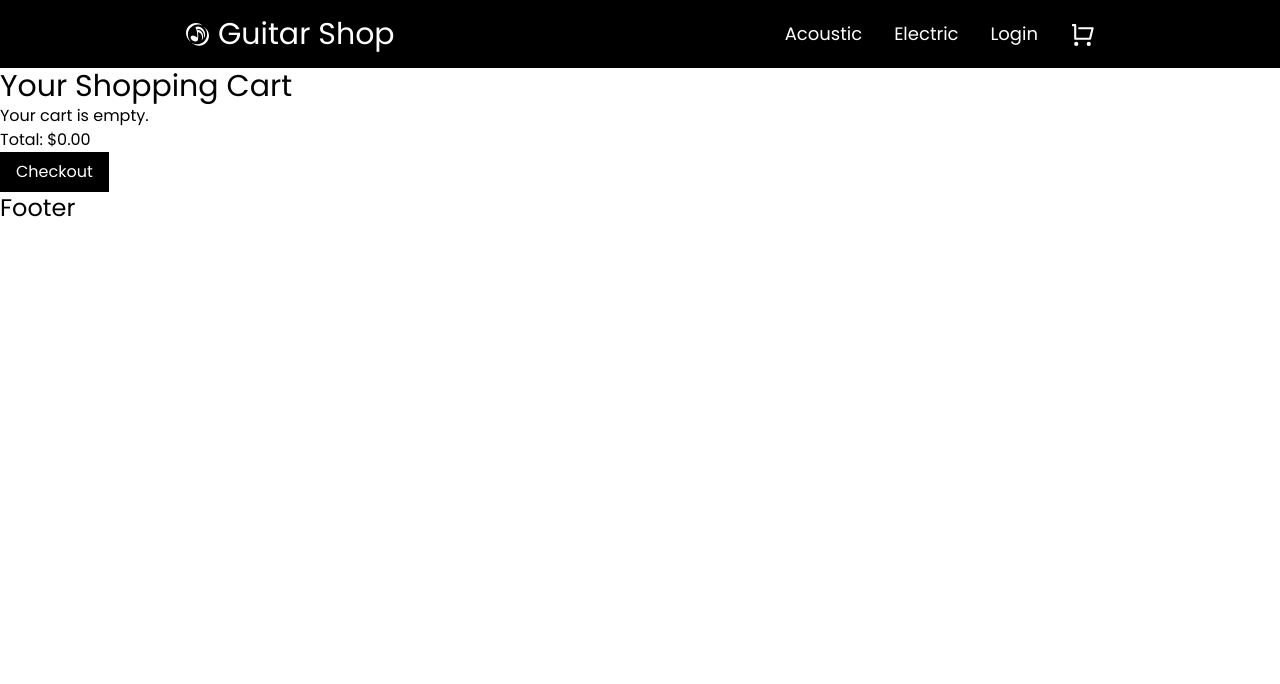
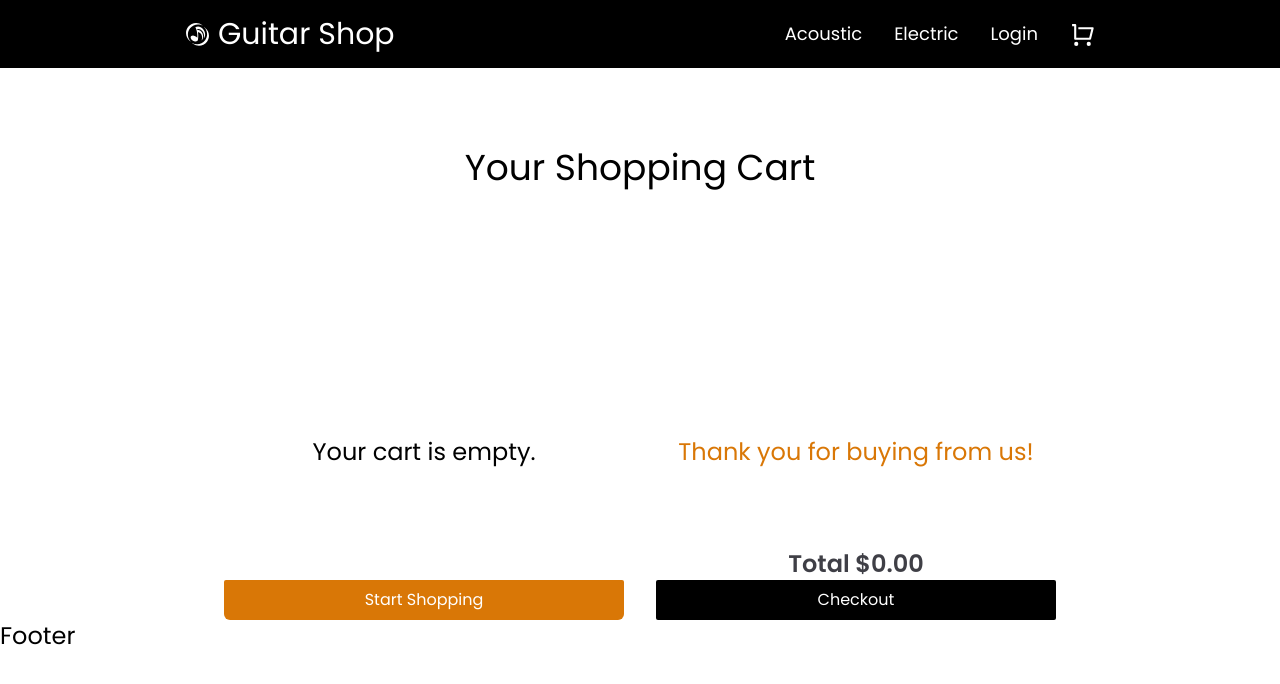
Before and after one commit to carlospsvieira/Guitar-Shop, a React (Vite) app: page /cart in a window 1280 px wide. Shown: the top 684 px of the page. Built offline with nearby package versions, Linux system fonts and the light colour scheme.

Commit message:
cart page styling done

```diff
--- a/src/App.css
+++ b/src/App.css
@@ -62,6 +62,10 @@
   font-size: xx-large;
 }
 
+.cart-list {
+  overflow-y: auto;
+}
+
 @media only screen and (max-width: 1000px) {
   .guitar-link {
     display: none;
--- a/src/pages/Cart.jsx
+++ b/src/pages/Cart.jsx
@@ -1,5 +1,5 @@
 import React, { useContext, useEffect, useState } from "react";
-import { useNavigate } from "react-router-dom";
+import { Link, useNavigate } from "react-router-dom";
 import { Context } from "../context/AddProvider";
 import { guitars } from "../data";
 import { BsCartX } from "react-icons/bs";
@@ -43,30 +43,50 @@ function Cart() {
   }, []);
 
   return (
-    <div className="h-screenpx-10">
-      <h1 className="text-3xl">Your Shopping Cart</h1>
+    <div className="flex flex-col gap-8">
+      <h1 className="text-2xl lg:text-4xl text-center mt-[5rem]">
+        Your Shopping Cart
+      </h1>
+      <div className="flex flex-wrap justify-center items-end gap-8 px-4">
+        <div className="flex flex-col h-[400px] justify-center rounded-md cart-list">
           {empty ? (
-        <p className="">Your cart is empty.</p>
+            <div className="flex flex-col w-[400px] h-[500px] justify-end">
+              <p className="text-2xl text-center mb-[7rem]">
+                Your cart is empty.
+              </p>
+              <Link
+                to="/"
+                className="bg-amber-600 text-white text-center py-2 rounded-sm"
+              >
+                Start Shopping
+              </Link>
+            </div>
           ) : (
             newList.map((guitar) => (
               <div
                 key={guitar.id}
-            className="flex justify-between items-end max-w-[400px] py-2 px-4 gap-14 shadow-md"
+                className="flex max-w-[500px] h-[100px] items-end justify-between p-4 gap-12 shadow-md"
               >
-            <img src={guitar.image} alt="" className="w-[80px]" />
-            <div className="flex flex-col gap-2 justify-center">
+                <div>
+                  <img src={guitar.image} alt="" className="w-[70px]" />
+                </div>
+                <div className="flex flex-col gap-1 w-[150px] items-start">
                   <span>{guitar.name}</span>
                   <button onClick={() => handleRemoveItem(guitar.id)}>
                     <BsCartX size={20} className="text-red-700" />
                   </button>
                 </div>
-            <span>{`$${guitar.price}`}</span>
+                <span className="text-zinc-600">{`$${guitar.price}`}</span>
               </div>
             ))
           )}
-      <div>
-        <p>
-          Total: $
+        </div>
+        <div className="flex flex-col w-[400px] h-[300px] justify-end">
+          <h2 className="text-2xl text-amber-600 text-center mb-[5rem]">
+            Thank you for buying from us!
+          </h2>
+          <p className="text-2xl text-zinc-700 font-bold text-center">
+            Total $
             {pricing
               .reduce((acc, price) => {
                 const total = acc + price;
@@ -76,10 +96,11 @@ function Cart() {
           </p>
           <button
             onClick={redirectCheckout}
-          className="bg-black text-white px-4 py-2 "
+            className="bg-black text-white py-2 rounded-sm"
           >
             Checkout
           </button>
+        </div>
       </div>
     </div>
   );
--- a/src/pages/Details.jsx
+++ b/src/pages/Details.jsx
@@ -3,15 +3,15 @@ import { Link, useLocation } from "react-router-dom";
 import CustomBtn from "../components/CustomBtn";
 import FavoriteBtn from "../components/FavoriteBtn";
 import { guitars } from "../data";
-import onSale from '../images/on-sale.jpg'
+import onSale from "../images/on-sale.jpg";
 
 function Details() {
   const location = useLocation();
   const guitarId = location.pathname.split("/")[2];
   const guitar = guitars.find((guitar) => guitar.id === guitarId);
   return (
-    <div className="h-screen flex flex-wrap justify-center items-center gap-8">
-      <div className="flex flex-col items-center justify-end gap-4 pb-8 shadow-lg w-[600px]">
+    <div className="flex flex-wrap justify-center gap-8">
+      <div className="flex flex-col items-center justify-end gap-4 pb-8 mt-[5rem] shadow-lg w-[500px] h-[600px]">
         <img src={guitar.image} alt="" className="w-[300px]" />
         <span className="font-bold text-lg">{guitar.name}</span>
         <span className="w-[350px] text-center">{guitar.longDescription}</span>
@@ -29,10 +29,14 @@ function Details() {
           </Link>
         </div>
       </div>
-      <div className="on-sale flex justify-center shadow-lg">
-        <span className="absolute pt-[5rem] font-bold text-2xl">This product's now 20% OFF!!</span>
-        <span className="absolute pt-[8rem]">Claim this cupom at checkout: GSHOP20</span>
-        <img src={onSale} alt="on-sale" className="h-[600px] w-[500px] rounded-lg"/>
+      <div className="flex justify-center mt-[5rem] h-[600px] w-[500px] shadow-lg">
+        <span className="absolute pt-[5rem] font-bold text-2xl">
+          This product's now 20% OFF!!
+        </span>
+        <span className="absolute pt-[8rem]">
+          Claim this cupom at checkout: GSHOP20
+        </span>
+        <img src={onSale} alt="on-sale" className="rounded-lg w-[500px]" />
       </div>
     </div>
   );
```
Lines whose indentation alone changed are shown as unchanged.
